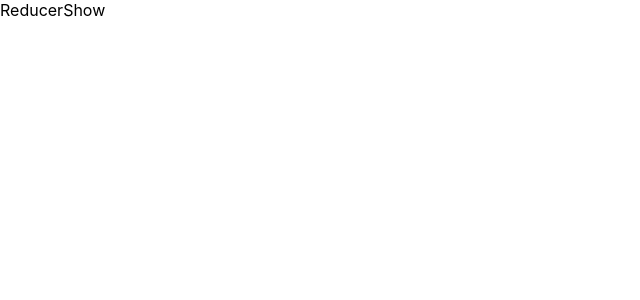
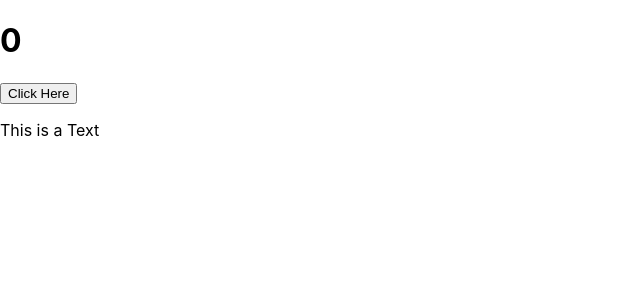
Before and after one commit to JL-Agbalo/pedro-tutorial, a React (Create React App) app: page / in a window 1280 px wide. Shown: the top 300 px of the page, without its empty margins (0-640 px from the left). Built offline with nearby package versions, Linux system fonts and the light colour scheme.

Commit message:
ading onclick

```diff
--- a/src/Components/ReducerShow.jsx
+++ b/src/Components/ReducerShow.jsx
@@ -1,8 +1,20 @@
-import React from 'react'
+import React, { useState } from 'react'
 
 function ReducerShow() {
+    const [count, setCount] = useState(0)
+    const [showText, setShowText] = useState(true)
   return (
-    <div>ReducerShow</div>
+    <div>
+        <h1>{count}</h1>
+        <button onClick={() => {
+            setCount(count+1)
+            setShowText(!showText);
+        }}>
+            Click Here
+
+        </button>
+        {showText && <p>This is a Text</p>}
+    </div>
   )
 }
 
```
